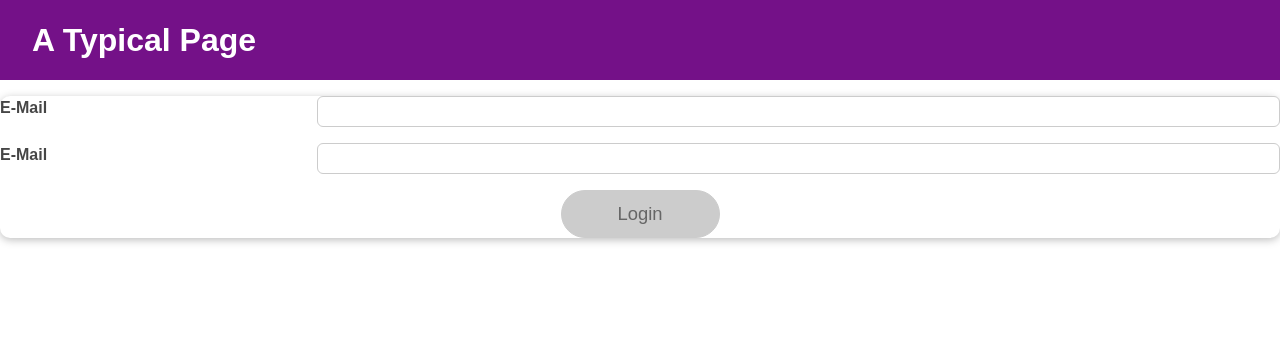
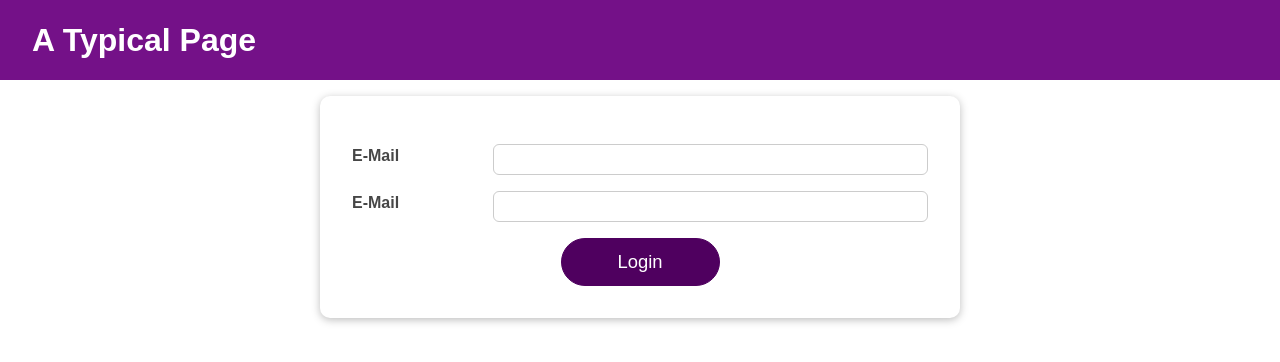
Before and after one commit to Nachiten/side-effectfs-example-react, a React (Create React App) app: page / in a window 1280 px wide. Shown: the top 362 px of the page. Built offline with nearby package versions, Linux system fonts and the light colour scheme.

Commit message:
Terminado proyecto

```diff
--- a/src/components/Login/Login.js
+++ b/src/components/Login/Login.js
@@ -1,4 +1,10 @@
-import React, { useState, useReducer, useContext, useEffect } from "react";
+import React, {
+   useState,
+   useReducer,
+   useContext,
+   useEffect,
+   useRef,
+} from "react";
 
 import Card from "../UI/Card/Card";
 import Button from "../UI/Button/Button";
@@ -49,11 +55,14 @@ const Login = (props) => {
 
    useEffect(() => {
       const id = setTimeout(() => {
+         console.log("CHECKING FORM VALIDITY");
          setFormIsValid(emailIsValid && passwordIsValid);
-         console.log("CHECKING FORM VALIDITY");
       }, 500);
 
-      return () => clearTimeout(id);
+      return () => {
+         console.log("CLEANUP");
+         clearTimeout(id);
+      };
    }, [emailIsValid, passwordIsValid]);
 
    // --- EMAIL ---
@@ -78,15 +87,22 @@ const Login = (props) => {
 
    // ------
 
+   const emailInputRef = useRef();
+   const passwordInputRef = useRef();
+
    const submitHandler = (event) => {
       event.preventDefault();
-      authCtx.onLogin(emailState.value, passwordState.value);
+
+      if (formIsValid) authCtx.onLogin(emailState.value, passwordState.value);
+      else if (!emailIsValid) emailInputRef.current.focus();
+      else passwordInputRef.current.focus();
    };
 
    return (
       <Card className={classes.login}>
          <form onSubmit={submitHandler}>
             <Input
+               ref={emailInputRef}
                label="E-Mail"
                type="email"
                id="email"
@@ -97,6 +113,7 @@ const Login = (props) => {
             />
 
             <Input
+               ref={passwordInputRef}
                label="Password"
                type="password"
                id="password"
@@ -107,11 +124,7 @@ const Login = (props) => {
             />
 
             <div className={classes.actions}>
-               <Button
-                  type="submit"
-                  className={classes.btn}
-                  disabled={!formIsValid}
-               >
+               <Button type="submit" className={classes.btn}>
                   Login
                </Button>
             </div>
--- a/src/components/Login/Login.module.css
+++ b/src/components/Login/Login.module.css
@@ -1,3 +1,10 @@
 .actions {
    text-align: center;
 }
+
+.login {
+   width: 90%;
+   max-width: 40rem;
+   margin: 2rem auto;
+   padding: 2rem;
+}
--- a/src/components/UI/Input/Input.js
+++ b/src/components/UI/Input/Input.js
@@ -1,8 +1,20 @@
-import React from "react";
+import React, { useRef, useImperativeHandle } from "react";
 
 import classes from "./Input.module.css";
 
-const Input = (props) => {
+const Input = React.forwardRef((props, ref) => {
+   const inputRef = useRef();
+
+   const activate = () => {
+      inputRef.current.focus();
+   };
+
+   useImperativeHandle(ref, () => {
+      return {
+         focus: activate,
+      };
+   });
+
    return (
       <div
          className={`${classes.control} ${
@@ -19,6 +31,6 @@ const Input = (props) => {
          ></input>
       </div>
    );
-};
+});
 
 export default Input;
--- a/src/components/UI/Input/Input.module.css
+++ b/src/components/UI/Input/Input.module.css
@@ -1,10 +1,3 @@
-.login {
-   width: 90%;
-   max-width: 40rem;
-   margin: 2rem auto;
-   padding: 2rem;
-}
-
 .control {
    margin: 1rem 0;
    display: flex;
```
